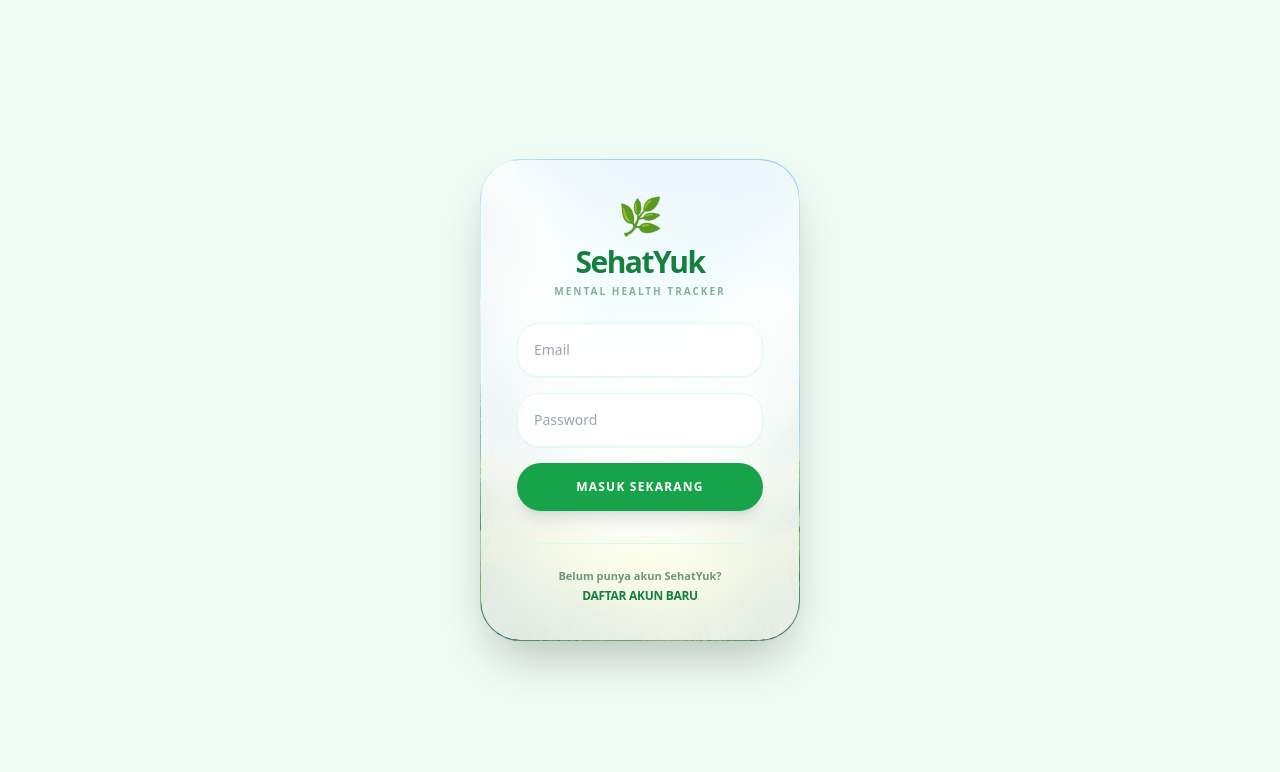
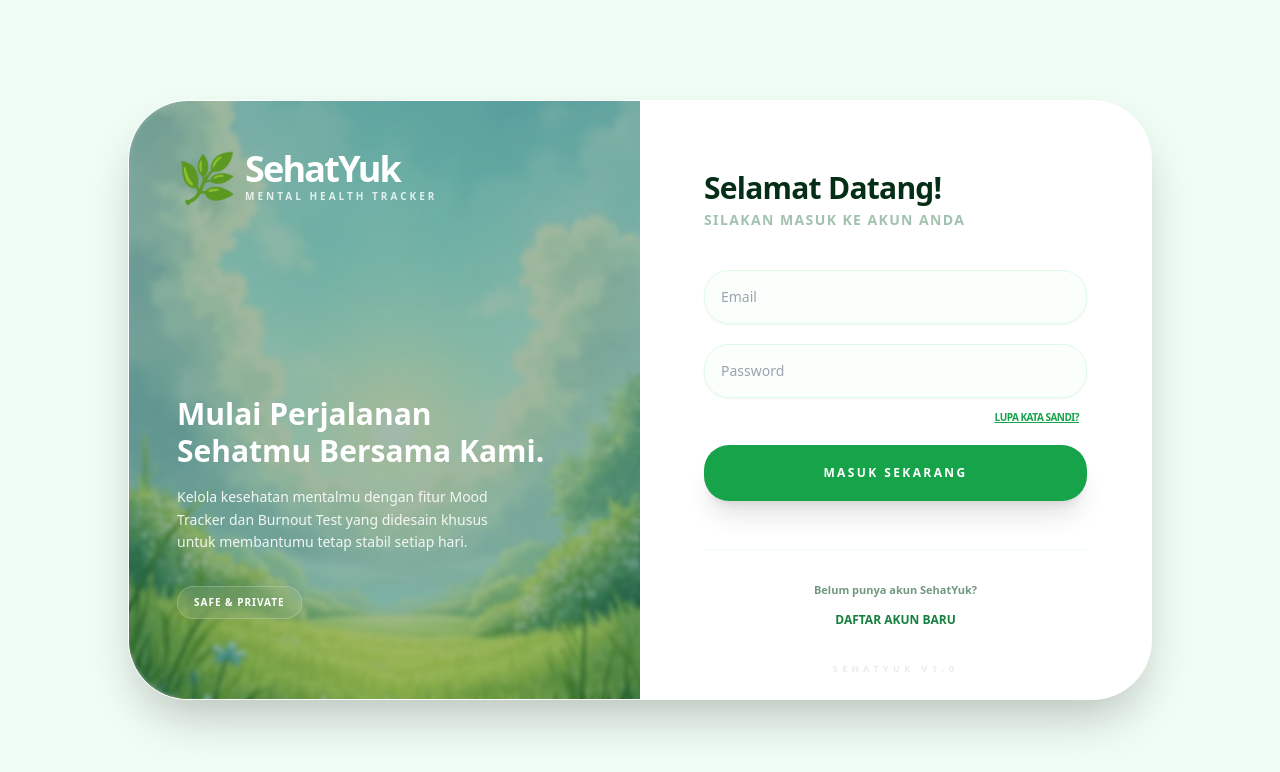
Before and after one commit to oliporangsukses/SehatYuk, a React (Vite) app: page /login in a window 1280 px wide. Shown: the top 772 px of the page. Built offline with nearby package versions, Linux system fonts and the light colour scheme.

Commit message:
memperbaiki Login

```diff
--- a/src/pages/Login.jsx
+++ b/src/pages/Login.jsx
@@ -1,150 +1,205 @@
-import { Link, useNavigate } from "react-router-dom"
-import { useState } from "react"
-import bgDaun from "../assets/bgDaun.jpeg"
-import Swal from "sweetalert2"
+import React, { useState } from "react";
+import { Link, useNavigate } from "react-router-dom";
+import bgDaun from "../assets/bgDaun.jpeg";
+import Swal from "sweetalert2";
 
 function Login() {
-  const navigate = useNavigate()
+  const navigate = useNavigate();
 
-  const [email, setEmail] = useState("")
-  const [password, setPassword] = useState("")
-  const [showForgot, setShowForgot] = useState(false)
+  const [email, setEmail] = useState("");
+  const [password, setPassword] = useState("");
+
+  const handleForgotPassword = () => {
+    Swal.fire({
+      title: "Mengirim Kode...",
+      html: "Mohon tunggu sebentar, sedang memproses permintaan Anda.",
+      allowOutsideClick: false,
+      didOpen: () => {
+        Swal.showLoading();
+      },
+      timer: 2000,
+    }).then(() => {
+      Swal.fire({
+        icon: "success",
+        title: "Kode Terkirim!",
+        text: "Silakan cek email Anda untuk instruksi reset password.",
+        confirmButtonColor: "#16a34a",
+      });
+    });
+  };
 
   const handleLogin = async (e) => {
-    e.preventDefault()
+    e.preventDefault();
 
-    if (!email || !password) {
     Swal.fire({
-        icon: "error",
-        title: "Oops...",
-        text: "Email dan password wajib diisi!",
-        confirmButtonColor: "#16a34a"
-      })
-      return
-    }
+      title: "Memproses Masuk...",
+      html: "Sedang memverifikasi data login Anda.",
+      allowOutsideClick: false,
+      didOpen: () => {
+        Swal.showLoading();
+      },
+    });
 
     try {
       const response = await fetch("http://localhost:5000/login", {
         method: "POST",
         headers: {
-          "Content-Type": "application/json"
+          "Content-Type": "application/json",
         },
         body: JSON.stringify({
-          email: email,
-          password: password
-        })
-      })
+          email,
+          password,
+        }),
+      });
 
-      const data = await response.json()
+      const data = await response.json();
 
       if (response.ok) {
-        // simpan dari backend
-        localStorage.setItem("userName", data.nama_lengkap)
-        localStorage.setItem("userId", data.user_id)
-        localStorage.setItem("isLoggedIn", "true")
+        // ✅ simpan data dari backend
+        localStorage.setItem("userName", data.nama_lengkap);
+        localStorage.setItem("userId", data.user_id);
+        localStorage.setItem("isLoggedIn", "true");
 
         Swal.fire({
           icon: "success",
           title: "Login Berhasil!",
-          text: `Selamat datang, ${data.nama_lengkap}`,
-          confirmButtonColor: "#16a34a"
+          text: `Selamat datang kembali, ${data.nama_lengkap}!`,
+          showConfirmButton: false,
+          timer: 1500,
         }).then(() => {
-          navigate("/")
-        })
-
+          navigate("/");
+        });
       } else {
         Swal.fire({
           icon: "error",
           title: "Login Gagal",
           text: data.message,
-          confirmButtonColor: "#16a34a"
-        })
-
-        setShowForgot(true)
+          confirmButtonColor: "#16a34a",
+        });
       }
-
     } catch (error) {
-      console.error(error)
       Swal.fire({
         icon: "error",
         title: "Server Error",
-        text: "Backend belum jalan atau error!",
-        confirmButtonColor: "#16a34a"
-      })
+        text: "Tidak bisa terhubung ke server!",
+      });
     }
-  }
+  };
 
   return (
-    <div className="flex items-center justify-center min-h-screen bg-green-50 p-4 font-sans">
+    <div className="flex items-center justify-center min-h-screen bg-green-50 p-4 md:p-10 font-sans w-full overflow-x-hidden">
+
+      {/* CARD UTAMA */}
+      <div className="flex flex-col md:flex-row w-full max-w-5xl h-auto md:h-[600px] bg-white rounded-[40px] md:rounded-[60px] shadow-2xl overflow-hidden border border-white/50">
+
+        {/* INFORMASI WEB */}
         <div
-        className="rounded-[40px] shadow-2xl w-80 bg-cover bg-center overflow-hidden border border-white/20 transition-all duration-500"
+          className="hidden md:flex md:w-1/2 bg-cover bg-center relative p-12 flex-col justify-between text-white"
           style={{ backgroundImage: `url(${bgDaun})` }}
         >
-        <div className="p-9 bg-white/85 backdrop-blur-lg">
-          <div className="flex flex-col items-center mb-6">
-            <span className="text-4xl mb-2">🌿</span>
-            <h1 className="text-3xl font-black text-green-700 tracking-tighter">
-              SehatYuk
-            </h1>
-            <p className="text-[10px] font-bold text-green-800/50 uppercase tracking-[0.2em] mt-1">
-              Mental Health Tracker
-            </p>
+          <div className="absolute inset-0 bg-green-900/40 backdrop-blur-[2px]"></div>
+
+          <div className="relative z-10">
+            <div className="flex items-center gap-2">
+              <span className="text-5xl">🌿</span>
+              <div>
+                <h2 className="text-4xl font-black tracking-tighter">SehatYuk</h2>
+                <p className="text-[10px] font-bold uppercase tracking-[0.3em] opacity-80">Mental Health Tracker</p>
+              </div>
+            </div>
           </div>
 
-          <form onSubmit={handleLogin} className="space-y-4">
-            <div className="space-y-1">
+          <div className="relative z-10 mb-8">
+            <h3 className="text-3xl font-black mb-4 leading-tight">Mulai Perjalanan <br /> Sehatmu Bersama Kami.</h3>
+            <p className="text-sm leading-relaxed opacity-90 font-medium max-w-xs">
+              Kelola kesehatan mentalmu dengan fitur Mood Tracker dan Burnout Test yang didesain khusus untuk membantumu tetap stabil setiap hari.
+            </p>
+
+            <div className="mt-8 flex gap-3">
+               <div className="px-4 py-2 bg-white/10 backdrop-blur-md rounded-2xl border border-white/20 text-[10px] font-black uppercase tracking-widest">
+                 Safe & Private
+               </div>
+            </div>
+          </div>
+        </div>
+
+        {/* FORM LOGIN */}
+        <div className="w-full md:w-1/2 flex flex-col justify-center items-center p-8 md:p-16 bg-white relative">
+
+          <div className="w-full max-w-sm">
+            {/* Mobile Header */}
+            <div className="md:hidden flex flex-col items-center mb-10">
+              <span className="text-5xl mb-2">🌿</span>
+              <h1 className="text-3xl font-black text-green-700 tracking-tighter">SehatYuk</h1>
+            </div>
+
+            {/* Form Header */}
+            <div className="mb-10 text-center md:text-left">
+              <h2 className="text-3xl font-black text-green-950 tracking-tight">Selamat Datang!</h2>
+              <p className="text-sm font-bold text-green-800/40 uppercase tracking-widest mt-1">Silakan masuk ke akun Anda</p>
+            </div>
+
+            <form onSubmit={handleLogin} className="space-y-5">
+              <div className="group">
                 <input
                   type="email"
                   placeholder="Email"
                   required
                   value={email}
                   onChange={(e) => setEmail(e.target.value)}
-                className="w-full p-4 border border-green-100 rounded-[22px] bg-white/90 outline-none focus:ring-2 focus:ring-green-400 text-sm transition-all shadow-sm"
+                  className="w-full p-4 border border-green-100 rounded-[25px] bg-green-50/30 outline-none focus:ring-2 focus:ring-green-400 focus:bg-white text-sm transition-all shadow-sm"
                 />
               </div>
 
-            <div className="space-y-1">
+              <div className="group relative">
                 <input
                   type="password"
                   placeholder="Password"
                   required
                   value={password}
                   onChange={(e) => setPassword(e.target.value)}
-                className="w-full p-4 border border-green-100 rounded-[22px] bg-white/90 outline-none focus:ring-2 focus:ring-green-400 text-sm transition-all shadow-sm"
+                  className="w-full p-4 border border-green-100 rounded-[25px] bg-green-50/30 outline-none focus:ring-2 focus:ring-green-400 focus:bg-white text-sm transition-all shadow-sm"
                 />
-
-              {showForgot && (
-                <div className="flex justify-end px-2">
+                <div className="flex justify-end mt-3 px-2">
                   <button
                     type="button"
-                    className="text-[10px] font-black text-green-600 underline"
+                    onClick={handleForgotPassword}
+                    className="text-[10px] font-black text-green-600 hover:text-green-800 underline uppercase tracking-tighter transition-colors"
                   >
                     Lupa kata sandi?
                   </button>
                 </div>
-              )}
               </div>
 
               <button
                 type="submit"
-              className="w-full bg-green-600 text-white p-4 rounded-full hover:bg-green-700 transition-all font-black shadow-lg active:scale-95 mt-4 tracking-widest text-xs"
+                className="w-full bg-green-600 text-white p-5 rounded-[25px] hover:bg-green-700 hover:shadow-green-200 transition-all font-black shadow-xl active:scale-95 mt-6 text-xs tracking-[0.2em]"
               >
                 MASUK SEKARANG
               </button>
             </form>
 
-          <div className="mt-8 pt-6 border-t border-green-100 flex flex-col items-center">
-            <p className="text-[11px] text-green-900/60 font-bold mb-1">
+            <div className="mt-12 pt-8 border-t border-green-50 text-center">
+              <p className="text-[11px] text-green-900/60 font-bold mb-2">
                 Belum punya akun SehatYuk?
               </p>
-            <Link to="/register" className="text-xs font-black text-green-700 hover:underline tracking-tight">
-              DAFTAR AKUN BARU
+              <Link
+                to="/register"
+                className="text-xs font-black text-green-700 hover:text-green-900 hover:tracking-widest transition-all uppercase"
+              >
+                Daftar Akun Baru
               </Link>
             </div>
           </div>
+
+          <p className="absolute bottom-6 text-[9px] font-bold text-green-900/10 uppercase tracking-[0.5em]">
+            SehatYuk v1.0
+          </p>
+        </div>
+
       </div>
     </div>
-  )
+  );
 }
 
-export default Login
+export default Login;
```
Lines whose indentation alone changed are shown as unchanged.
